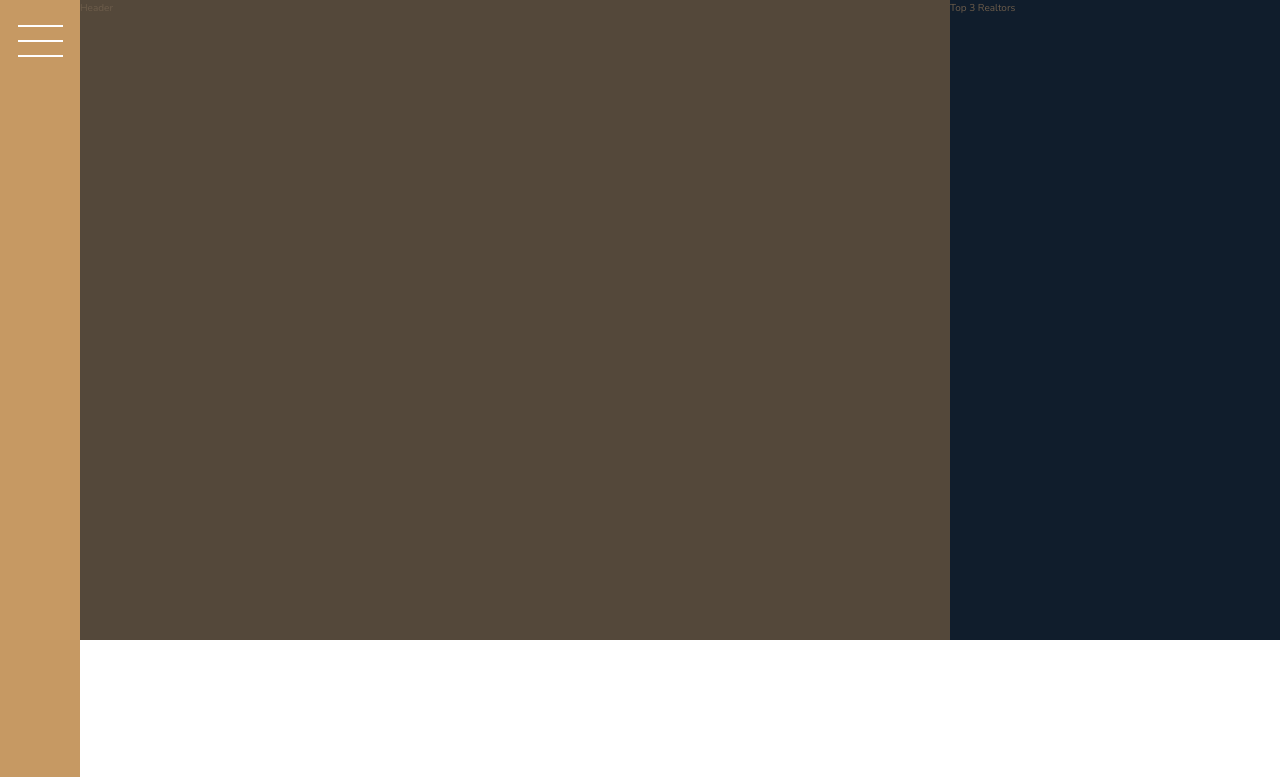
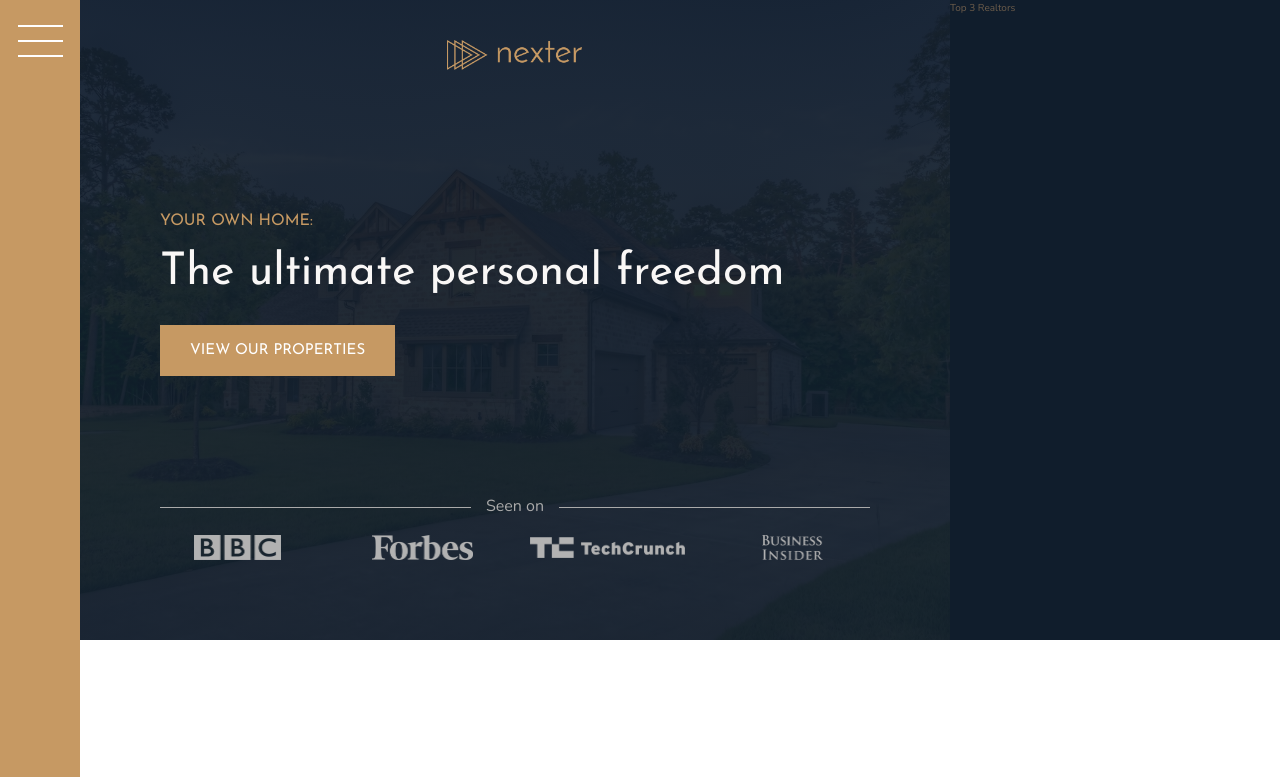
Before and after one commit to KatrinaTom/CSS-Grid-Practice, a website: page index.html in a window 1280 px wide. Shown: the top 777 px of the page. Drawn offline with nearby package versions, Linux system fonts and the light colour scheme.

Commit message:
header section

```diff
--- a/index.html
+++ b/index.html
@@ -17,8 +17,19 @@
         </div>
 
         <header class="header">
-            Header
+            <img src="img/logo.png" alt="Nexter logo" class="header__logo">
+            <h3 class="heading-3">Your own home:</h3>
+            <h1 class="heading-1">The ultimate personal freedom</h1>
+            <button class="btn header__btn">View our properties</button>
+            <div class="header__seenon-text">Seen on</div>
+            <div class="header__seenon-logos">
+                <img src="img/logo-bbc.png" alt="Seen on logo 1">
+                <img src="img/logo-forbes.png" alt="Seen on logo 2">
+                <img src="img/logo-techcrunch.png" alt="Seen on logo 3">
+                <img src="img/logo-bi.png" alt="Seen on logo 4">
+            </div>
         </header>
+
         <div class="realtors">
             Top 3 Realtors
         </div>
--- a/sass/_footer.scss
+++ b/sass/_footer.scss
@@ -40,8 +40,4 @@
     margin-left: auto;
     text-align: center;
     width: 70%;
-
-    &__paragraph {
-        margin-top: 0;
-    }
 }
--- a/sass/_header.scss
+++ b/sass/_header.scss
@@ -1,4 +1,65 @@
 .header {
     background-color: $color-grey-dark-1;
     grid-column: full-start / col-end 6;
+    background-image: linear-gradient(rgba($color-secondary, .93), rgba($color-secondary, .93)), url(../img/hero.jpeg);
+    background-size: cover;
+    background-position: center;
+    padding: 8rem;
+    padding-top: 4rem;
+
+    display: grid;
+    grid-template-rows: 1fr min-content minmax(6rem, min-content) 1fr;
+    grid-template-columns: minmax(min-content, max-content);
+    grid-row-gap: 1.5rem;
+    justify-content: center;
+
+    @media only screen and (max-width: $bp-medium) {
+        grid-column: 1 / -1;
+    }
+
+    @media only screen and (max-width: $bp-small) {
+        padding: 5rem;
+    }
+
+    &__logo {
+        height: 3rem;
+        justify-self: center;
+    }
+
+    &__btn {
+        align-self: start;
+        justify-self: start;
+    }
+
+    &__seenon-text {
+        display: grid;
+        grid-template-columns: 1fr max-content 1fr;
+        grid-column-gap: 1.5rem;
+        align-items: center;
+
+        font-size: 1.6rem;
+        color: $color-grey-light-2;
+
+        &::before,
+        &::after {
+            content: "";
+            height: 1px;
+            display: block;
+            background-color: currentColor;
+        }
+    }
+
+    &__seenon-logos {
+        display: grid;
+        grid-template-columns: repeat(4, 1fr);
+        grid-column-gap: 3rem;
+        justify-items: center;
+        align-items: center;
+
+        img {
+            max-height: 2.5rem;
+            max-width: 100%;
+            filter: brightness(70%);
+        }
+    }
 }
```
Also changed, not shown: README.md, css/style.css, screenshots/header_section.png (added).
